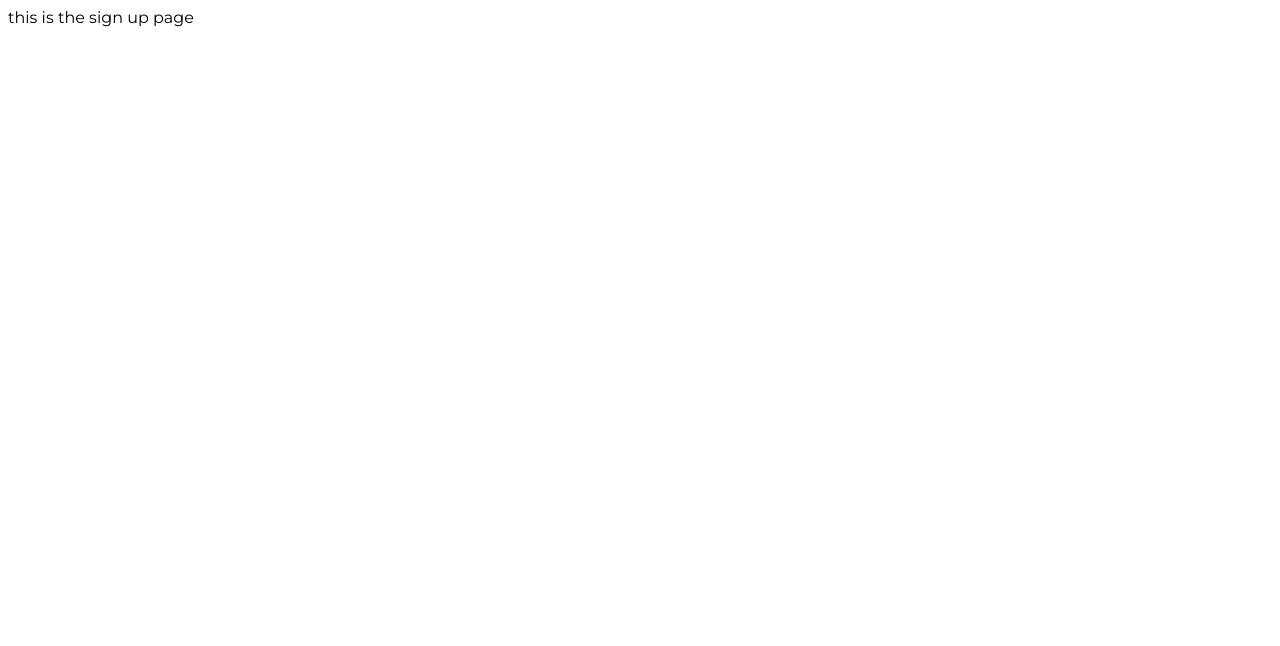
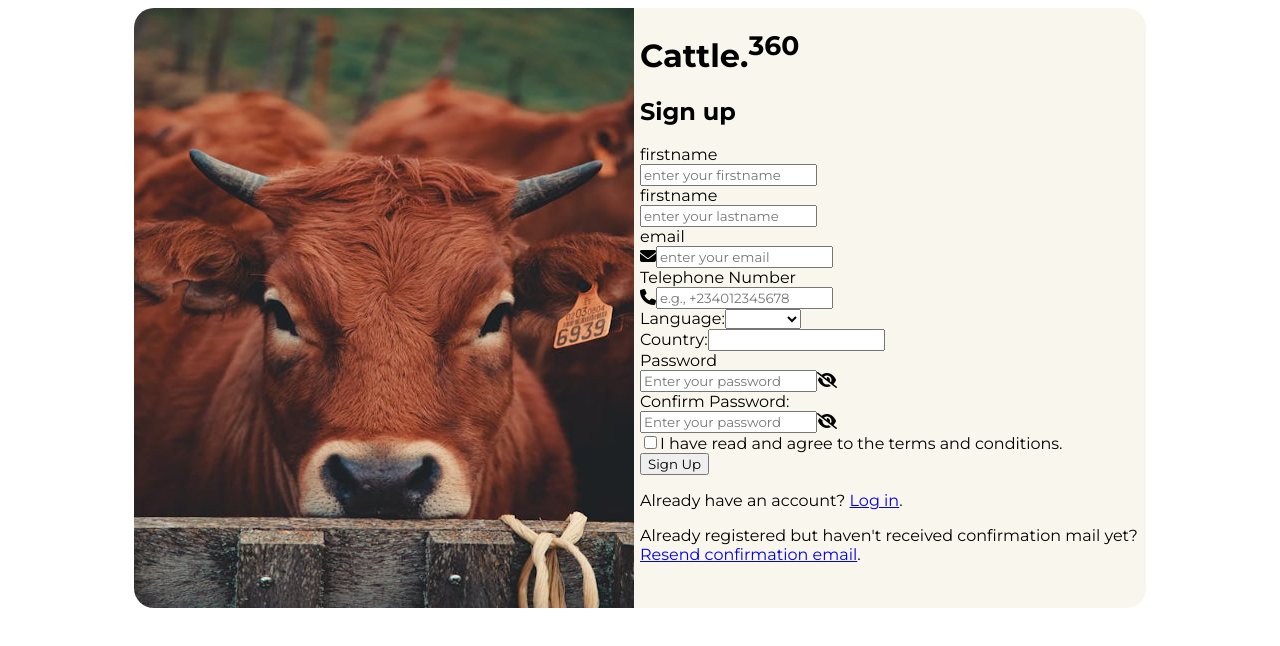
Before and after one commit to Odeyemifavour/remote-livestock-management-app, a Vue app: page /signup in a window 1280 px wide. Shown: the top 646 px of the page. Built offline with nearby package versions, Linux system fonts and the light colour scheme.

Commit message:
sign up page

```diff
--- a/src/views/LoginPage.vue
+++ b/src/views/LoginPage.vue
@@ -175,7 +175,6 @@ const closeResendConfirmationPopup = () => {
 </script>
 
 <style scoped>
-/* General Layout */
 .root {
   display: flex;
   flex-direction: row;
@@ -185,7 +184,7 @@ const closeResendConfirmationPopup = () => {
   margin: auto;
   background-color: #f9f6ee;
 }
-
+/* General Layout */
 .left-col,
 .right-col {
   width: 50%;
@@ -206,6 +205,11 @@ const closeResendConfirmationPopup = () => {
 
 .form-container {
   padding: 20px;
+}
+
+.form-header
+{
+  text-align: center;
 }
 
 /* Form Styling */
--- a/src/views/SignupPage.vue
+++ b/src/views/SignupPage.vue
@@ -1,9 +1,150 @@
 <template>
-    <div>
-this is the sign up page
+    <div class="root">
+        <!-- Left Column -->
+      <div class="left-col">
+        <CattleBackground />
+      </div>
+
+        <!-- Right Column -->
+      <div class="right-col">
+        <div class="logo">
+          <h1>Cattle.<sup>360</sup></h1>
+        </div>
+        <div class="form-container">
+            <div class="form-header">
+                <h2>Sign up</h2>
+            </div>
+            <div class="form-body">
+                <form action="">
+                    <!-- First Name and Last Name -->
+                <div class="names">
+                    <section class="first-name">
+                        <label for="firstname"> firstname</label>
+                        <div class="input-group">
+                            <input type="text" placeholder="enter your firstname">
+                        </div>
+                    </section>
+                    <section class="last-name">
+                        <label for="lastname"> firstname</label>
+                        <div class="input-group">
+                            <input type="text" placeholder="enter your lastname">
+                        </div>
+                    </section>
+                </div>
+                <!-- Email -->
+                 <div class="email">
+                    <label for="email">email</label>
+                    <div class="input-group">
+                        <span> <i class="fa-solid fa-envelope"></i></span>
+                        <input type="email" placeholder="enter your email">
+                    </div>
+                 </div>
+
+                 <!-- Telephone Number -->
+                 <div class="telephone-number">
+                    <label for="phone">Telephone Number</label>
+                    <div class="input-group">
+                        <span> <i class="fa-solid fa-phone"></i></span>
+                        <input type="tel" placeholder="e.g., +234012345678">
+                    </div>
+                 </div>
+
+                 <!-- Language -->
+                 <div class="select-language">
+                    <label for="language">Language:</label>
+                    <select id="language" v-model="language" required>
+                        <option value="en">English</option>
+                        <option value="es">Spanish</option>
+                        <option value="fr">French</option>
+                        <option value="other">Other</option>
+                    </select>
+                 </div>
+
+                 <!-- Country -->
+                  <div class="country">
+                    <label for="country">Country:</label>
+                    <input type="text" id="country" v-model="country" required />
+                  </div>
+
+                  <!-- Password -->
+                   <div class="password-section">
+                    <label for="password">Password</label>
+                        <div class="input-group">
+                            <input
+                            :type="isPasswordVisible ? 'text' : 'password'"
+                            id="password"
+                            placeholder="Enter your password"
+                            v-model="password"
+                            required
+                            />
+                            <span class="icon" @click="togglePasswordVisibility">
+                            <i :class="isPasswordVisible ? 'fa-solid fa-eye' : 'fa-solid fa-eye-slash'"></i>
+                            </span>
+                        </div>
+                   </div>
+
+                   <!-- Confirm Password -->
+                   <div class="password-section">
+                    <label for="confirmPassword">Confirm Password:</label>
+                        <div class="input-group">
+                            <input
+                            :type="isPasswordVisible ? 'text' : 'password'"
+                            id="password"
+                            placeholder="Enter your password"
+                            v-model="confirmPassword"
+                            required
+                            />
+                            <span class="icon" @click="togglePasswordVisibility">
+                            <i :class="isPasswordVisible ? 'fa-solid fa-eye' : 'fa-solid fa-eye-slash'"></i>
+                            </span>
+                        </div>
+                   </div>
+
+                   <!-- Terms and Conditions -->
+                   <div class="terms">
+                    <input type="checkbox" id="terms" v-model="termsAccepted" required />
+                    <label for="terms">I have read and agree to the terms and conditions.</label>
+                  </div>
+
+                  <button type="submit">Sign Up</button>
+                </form>
+                <!-- Links -->
+                <div class="links">
+                    <p>Already have an account? <a href="#" @click="goToLogin">Log in</a>.</p>
+                    <p>
+                    Already registered but haven't received confirmation mail yet?
+                    <a href="#" @click="resendConfirmation">Resend confirmation email</a>.
+                    </p>
+                </div>
+            </div>
+
+        </div>
+      </div>
     </div>
 </template>
 
-<script>
+<script setup>
+    import CattleBackground from '@/components/CattleBackground.vue';
 
 </script>
+
+<style scoped>
+.root {
+  display: flex;
+  flex-direction: row;
+  border-radius: 20px;
+  height: 600px;
+  width: 80%;
+  margin: auto;
+  background-color: #f9f6ee;
+}
+.left-col,
+.right-col {
+  width: 50%;
+
+}
+.left-col{
+    margin: auto;
+}
+
+</style>
```
